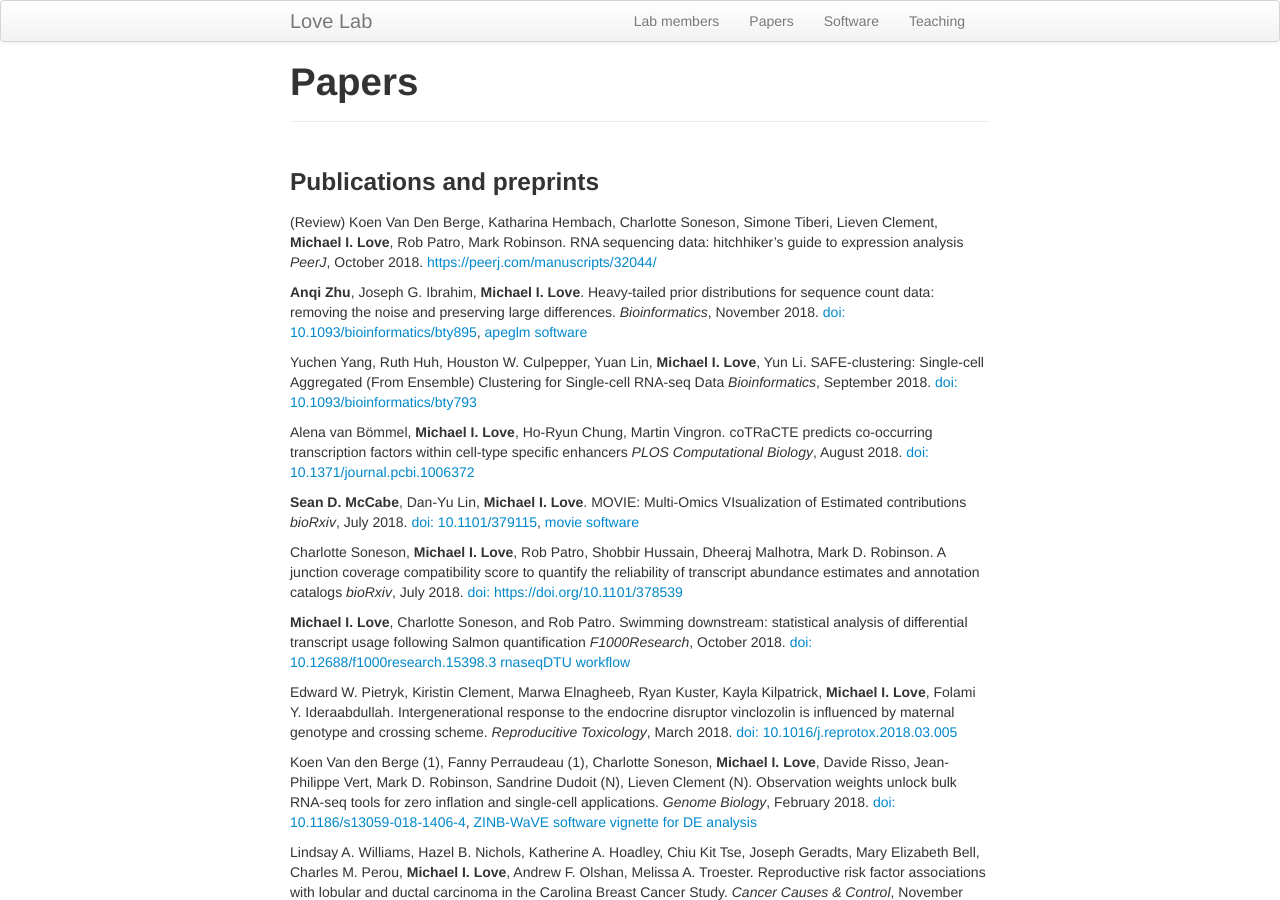
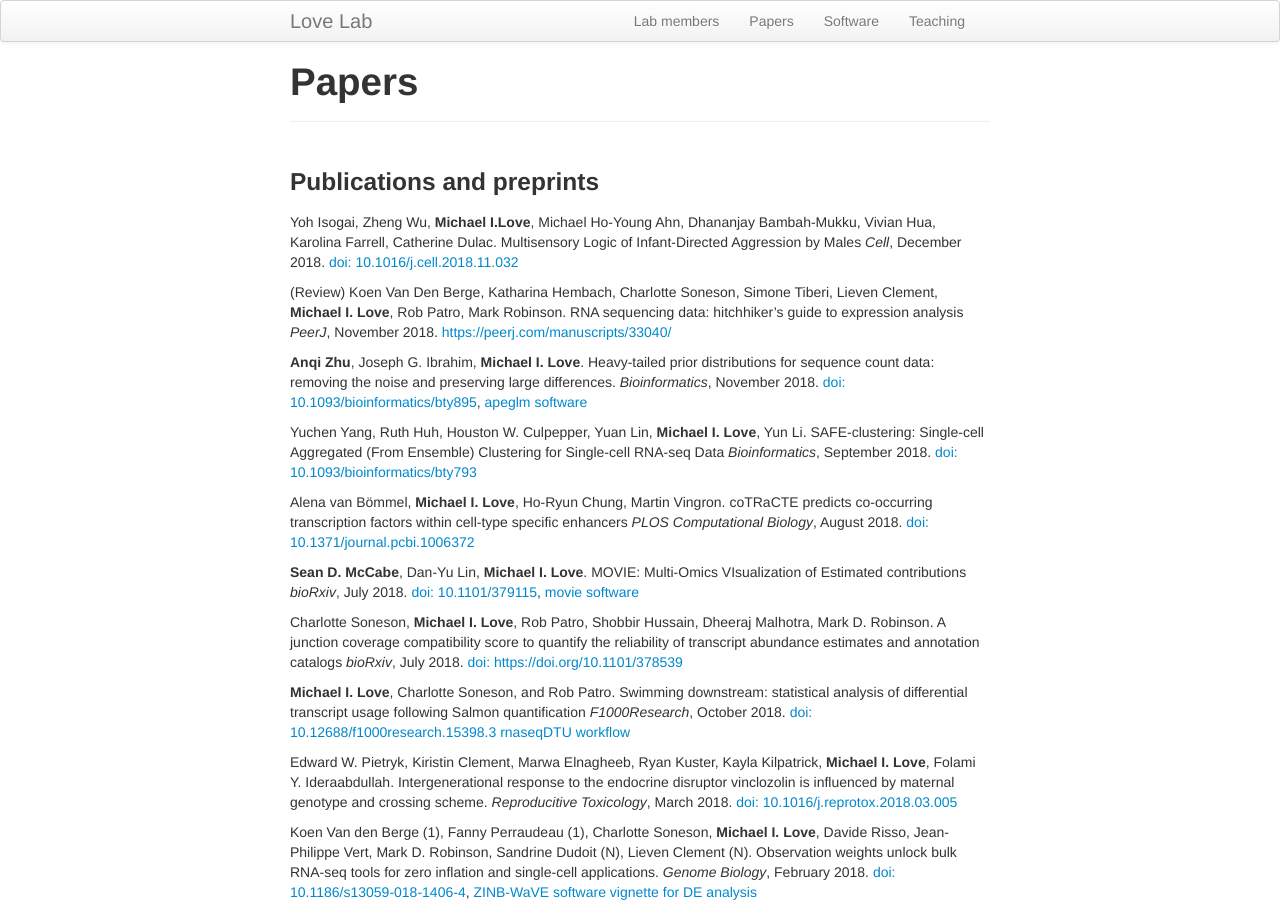
Before and after one commit to mikelove/mikelove.github.io, a Jekyll site: the page built from pages/papers.md, in a window 1280 px wide and 900 px high. Built offline with Jekyll 4.4.1, drawn with Linux system fonts in a browser that asks for light colours.

Commit message:
add yoh paper

```diff
--- a/pages/papers.md
+++ b/pages/papers.md
@@ -5,11 +5,17 @@ title: "Papers"
 
 ### Publications and preprints
 
+Yoh Isogai, Zheng Wu, **Michael I.Love**, Michael Ho-Young Ahn,
+Dhananjay Bambah-Mukku, Vivian Hua, Karolina Farrell, Catherine Dulac.
+Multisensory Logic of Infant-Directed Aggression by Males
+*Cell*, December 2018.
+[doi: 10.1016/j.cell.2018.11.032](https://doi.org/10.1016/j.cell.2018.11.032)
+
 (Review) Koen Van Den Berge, Katharina Hembach, Charlotte Soneson, Simone
 Tiberi, Lieven Clement, **Michael I. Love**, Rob Patro, Mark Robinson.
 RNA sequencing data: hitchhiker's guide to expression analysis
-*PeerJ*, October 2018.
-<https://peerj.com/manuscripts/32044/>
+*PeerJ*, November 2018.
+<https://peerj.com/manuscripts/33040/>
 
 **Anqi Zhu**, Joseph G. Ibrahim, **Michael I. Love**.
 Heavy-tailed prior distributions for sequence count data: removing the
```
